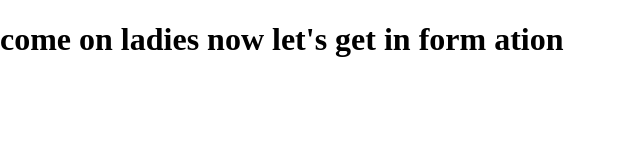
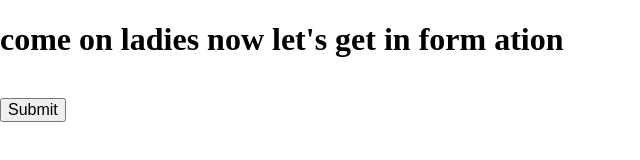
Before and after one commit to nat-ventura/in-form-ation, a plain HTML site: page index.html in a window 1280 px wide. Shown: the whole page, without its empty margins (0-640 px from the left). Drawn offline with nearby package versions, Linux system fonts and the light colour scheme.

Commit message:
adds basic submit box

```diff
--- a/index.html
+++ b/index.html
@@ -10,6 +10,10 @@
 </head>
 <body>
     <h1>come on ladies now let's get in form ation</h1>
+    <form action="http://localhost:5000">
+        <br>
+        <input type="submit">
+    </form>
 
 </body>
 </html>
```
